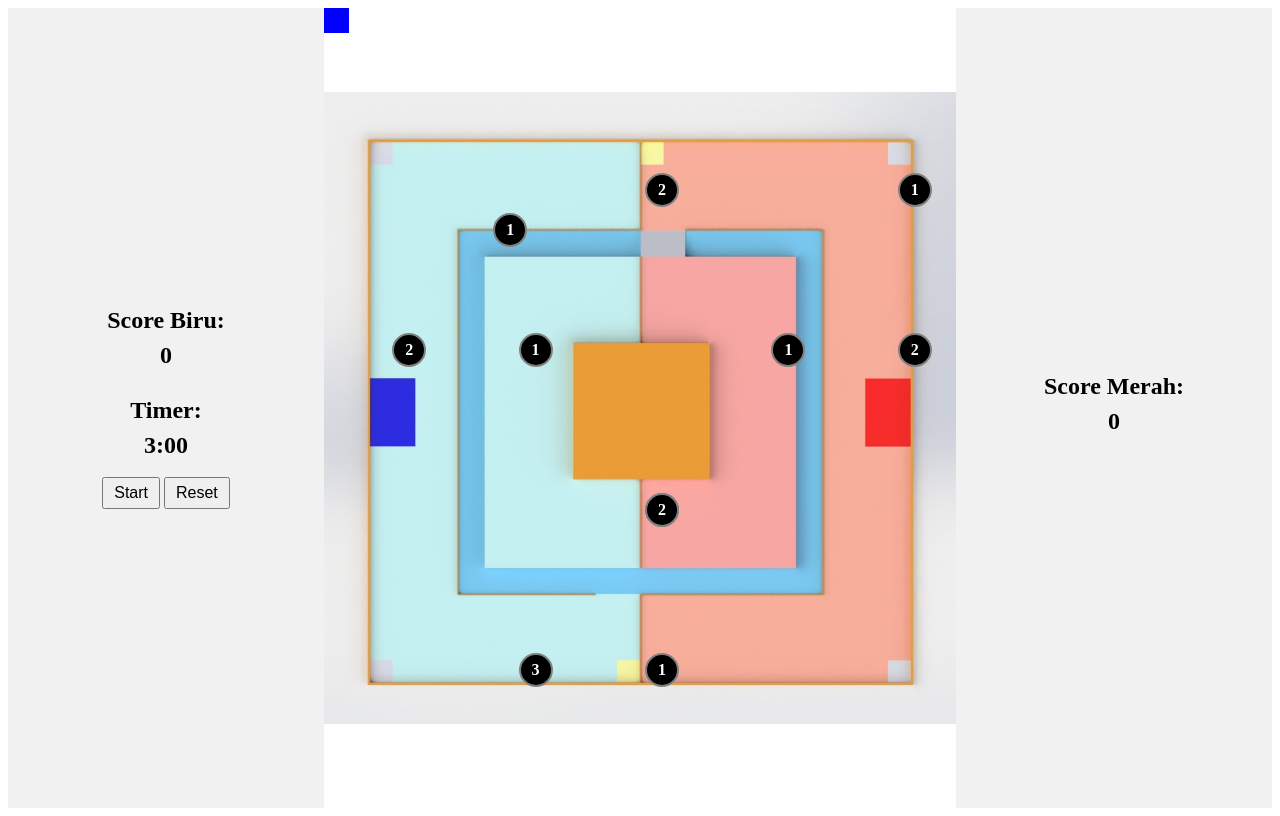
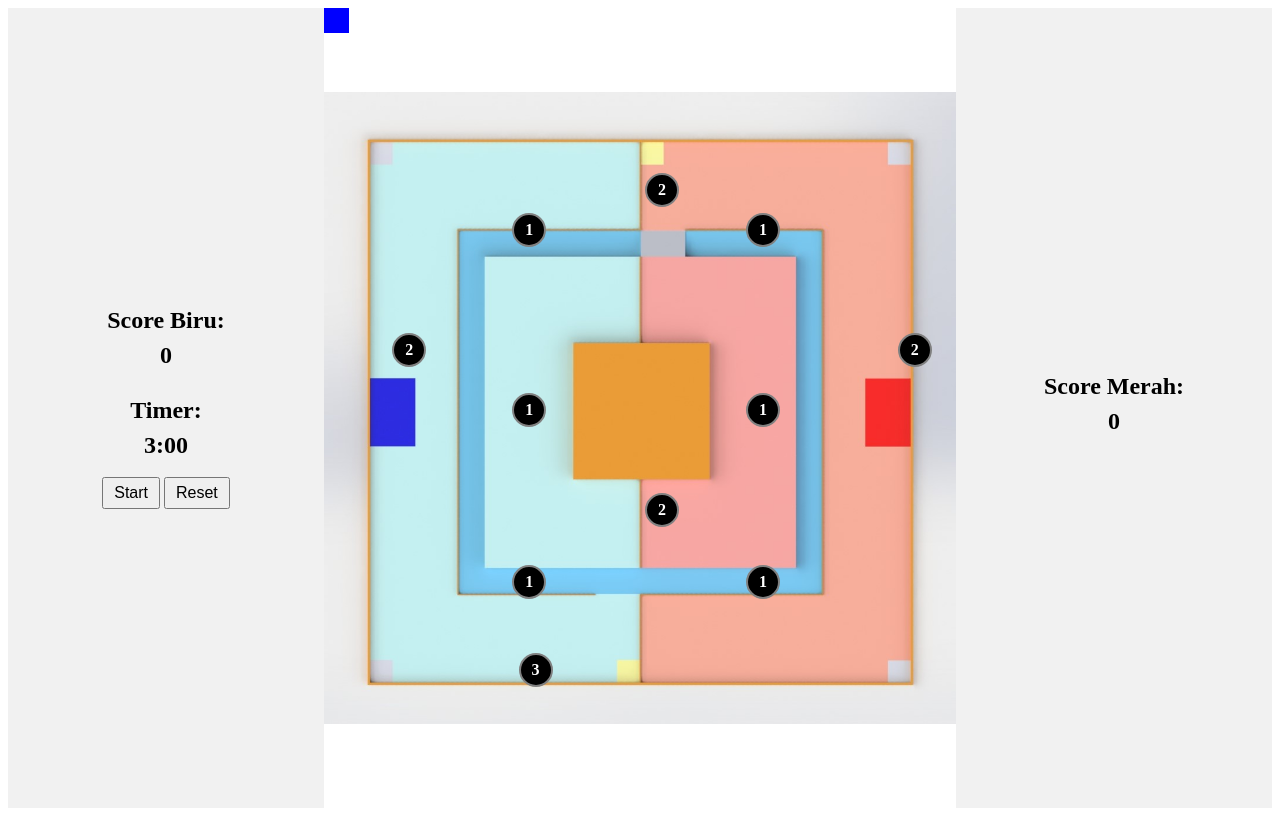
Before and after one commit to ahmadaziz6720/ABU_robocon2023_point_counter, a plain HTML site: page index.html in a window 1280 px wide. Drawn offline with Linux system fonts and the light colour scheme; no server answers.

Commit message:
posisi btn type1

```diff
--- a/style.css
+++ b/style.css
@@ -125,33 +125,33 @@
 }
 
 .toggle-button.btn1 {
-  left: 26%;
+  left: 29%;
   top: 25%;
 }
 
 .toggle-button.btn2 {
-  left: 30%;
-  top: 40%;
+  left: 29%;
+  top: 47.5%;
 }
 
 .toggle-button.btn3 {
-  left: 50%;
-  top: 60%;
+  left: 29%;
+  top: 69%;
 }
 
 .toggle-button.btn4 {
-  left: 70%;
-  top: 40%;
+  left: 66%;
+  top: 25%;
 }
 
 .toggle-button.btn5 {
-  left: 90%;
-  top: 20%;
+  left: 66%;
+  top: 47.5%;
 }
 
 .toggle-button.btn6 {
-  left: 50%;
-  top: 80%;
+  left: 66%;
+  top: 69%;
 }
 
 .toggle-button.btn7 {
```
